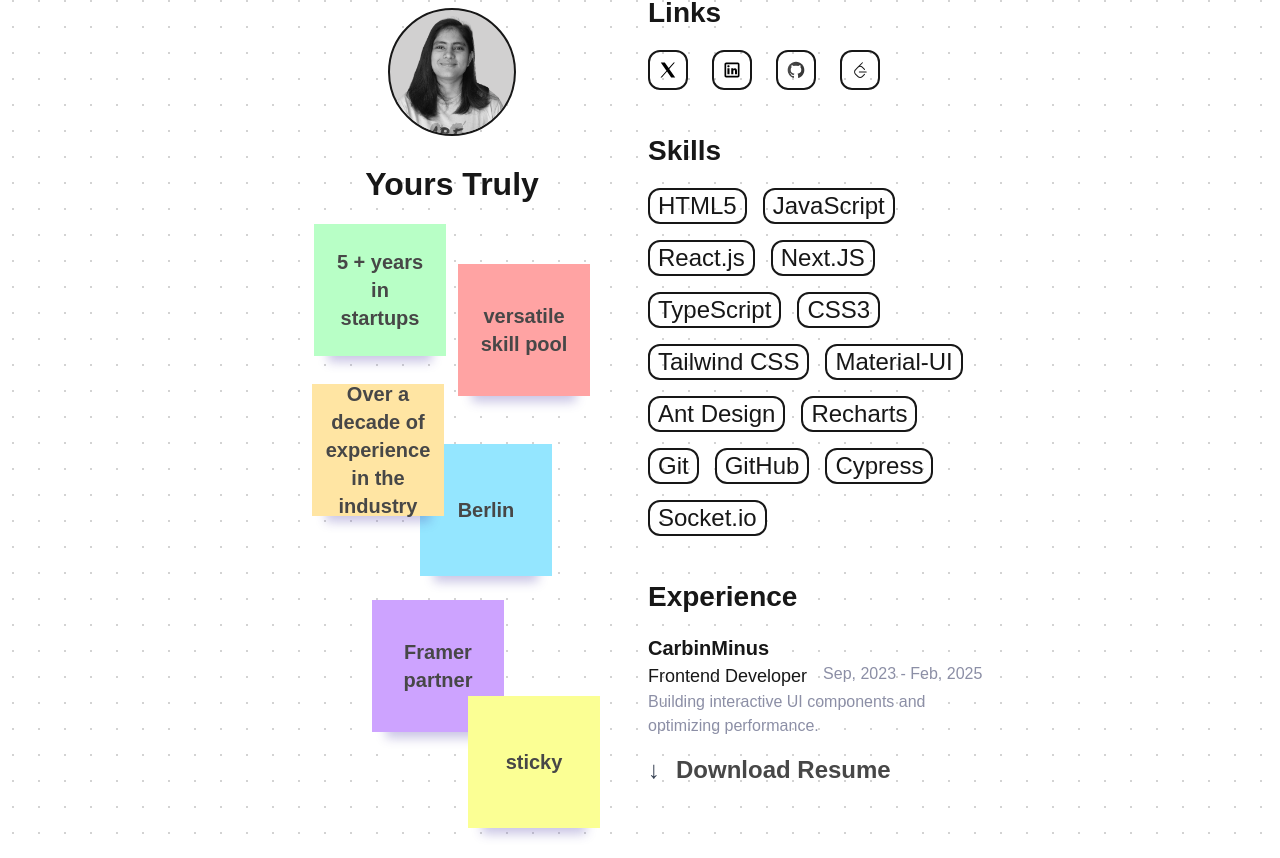
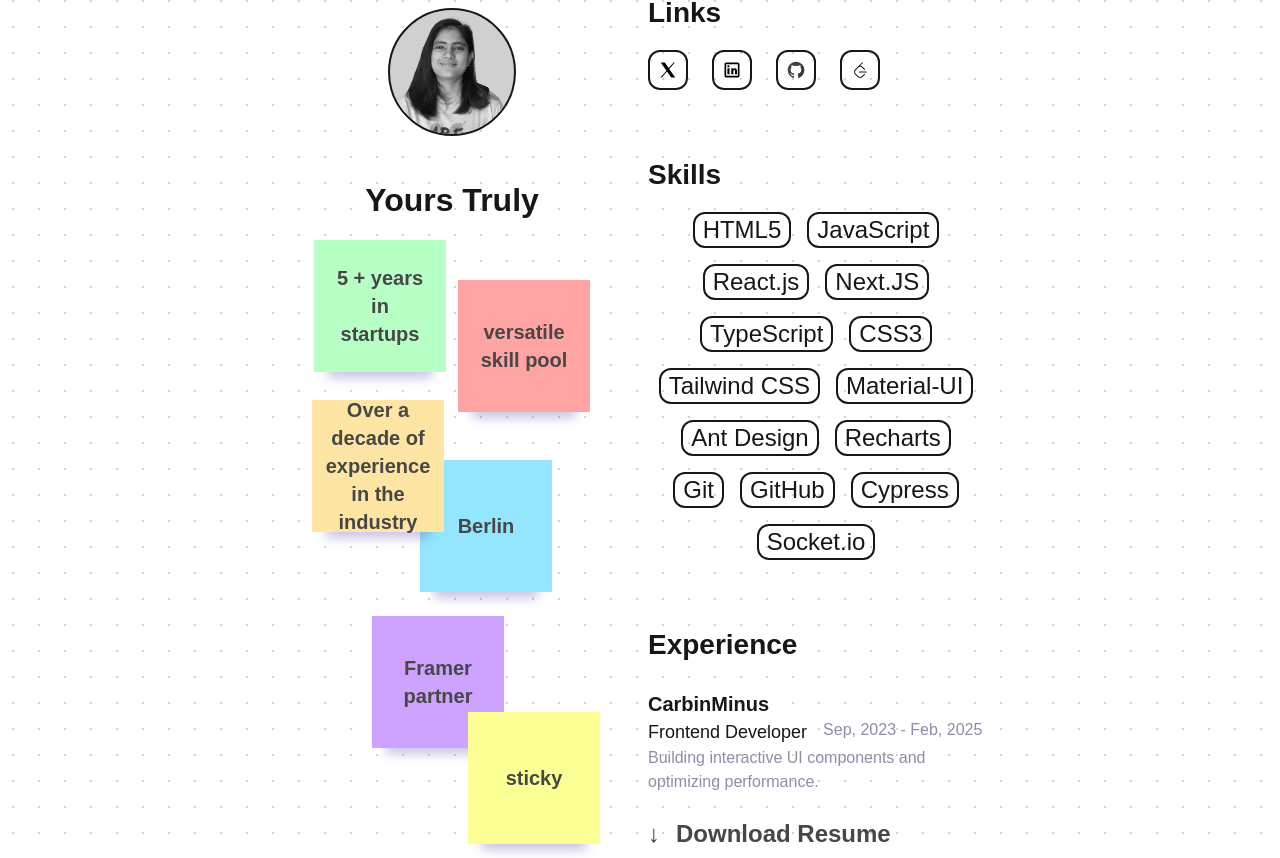
Before and after one commit to JuvitaSaini09/portfolio, a Next.js app: page / in a window 1280 px wide. Shown: the part 1182-2040 px from the top of the page. Built offline with nearby package versions, Linux system fonts and the light colour scheme; a web font is replaced by a local one.

Commit message:
added responsiveness

```diff
--- a/src/components/molecules/AboutSection.tsx
+++ b/src/components/molecules/AboutSection.tsx
@@ -14,8 +14,8 @@
         <div className="flex flex-col items-center w-full gap-24">
             <Title label="About" />
             <div className="flex flex-col md:flex-row gap-10 px-4">
-                <div className="flex flex-col gap-4 p-4">
-                    <div className="flex flex-col items-center gap-6">
+                <div className="flex flex-col gap-16 md:gap-4 p-4  mb-40 md:mb-0">
+                    <div className="flex flex-col items-center gap-10 ">
                         <FadeUp>
                             <div className="border-2 rounded-full h-32 w-32 overflow-hidden bg-[#d1d0d0]">
                                 <Image
@@ -31,8 +31,7 @@
                         </FadeUp>
 
                     </div>
-                    {/* <TiltIn angle={45}>
-                    </TiltIn> */}
+
                     <div className="flex flex-col gap-4 items-center">
                         <div className="flex gap-3">
 
@@ -81,7 +80,7 @@
 
                 </div>
 
-                <div className="flex flex-col gap-10 items-center md:items-start">
+                <div className="flex flex-col gap-16 items-center md:items-start">
                     {/* social links */}
                     <div className="flex flex-col gap-4 items-center md:items-start">
                         <SubTitle label="Links" />
@@ -96,7 +95,7 @@
                     {/* skills  */}
                     <div className="flex flex-col gap-4 items-center md:items-start max-w-md">
                         <SubTitle label="Skills" />
-                        <div className="flex flex-wrap gap-4">
+                        <div className="p-10 md:p-0 flex justify-center items-center flex-wrap  gap-4">
                             {skills.map((skill, index) => (
                                 <Skills key={index} skill={skill} index={index} />
                             ))}
@@ -104,7 +103,7 @@
                     </div>
 
                     {/* experience  */}
-                    <div className="flex flex-col gap-4 items-center md:items-start">
+                    <div className="flex flex-col gap-6 items-center md:items-start">
                         <SubTitle label="Experience" />
                         {
                             experience.map((experience: Record<string, string | string[]>, index: number) => {
--- a/src/components/molecules/HeroSection.tsx
+++ b/src/components/molecules/HeroSection.tsx
@@ -4,7 +4,7 @@
 
 const HeroSection = () => {
     return (
-        <header className="relative h-screen flex flex-col md:flex-row items-center justify-center">
+        <header className="relative h-screen flex flex-col md:flex-row gap-7 md:gap-0 items-center justify-center">
             {/* child1 */}
             <div className="flex flex-col items-center gap-1">
                 <h1 className="font-bold text-[52px] text-[#474747]">Hi, I&#39;m {candidateInfo.name}</h1>
--- a/src/components/molecules/ProjectSection.tsx
+++ b/src/components/molecules/ProjectSection.tsx
@@ -18,7 +18,7 @@
                         <FadeUp duration={0.4} key={index}>
                             <Link href={project.link} target="_blank"
                                 // h-64
-                                className="relative w-[720px] flex gap-16  p-4 pb-5 pr-16 bg-[rgba(255,255,255)] rounded-lg overflow-hidden  border-gray-300 cursor-pointer">
+                                className="relative md:w-[720px] flex flex-col md:flex-row md:gap-16  p-4 md:pb-5 md:pr-16 bg-[rgba(255,255,255)] rounded-lg overflow-hidden  border-gray-300 cursor-pointer ">
 
                                 {/* Top Border */}
                                 <div className="absolute top-0 left-0 w-full pointer-events-none">
@@ -54,7 +54,7 @@
                                         className="w-full h-full object-cover rounded-lg transition-transform duration-300 ease-in-out hover:scale-120"
                                     />
                                 </div>
-                                <div className="flex flex-col gap-6 pt-8 w-[268px] overflow-hidden">
+                                <div className=" flex flex-col gap-6 pt-8 md:w-[268px] overflow-hidden">
                                     <h3 className="text-[28px] font-bold">{project.title}</h3>
                                     <h4 className="text-[#8C8FA6] hidden md:block">{project.description}</h4>
                                 </div>
```
